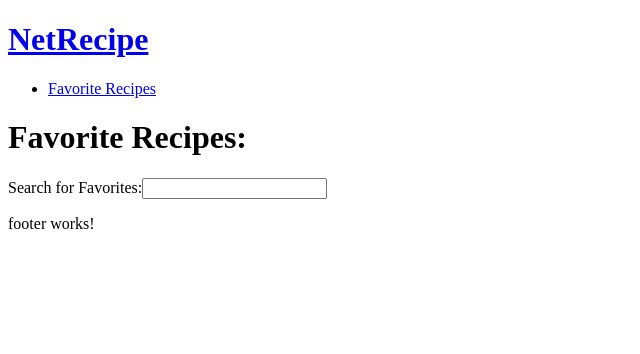
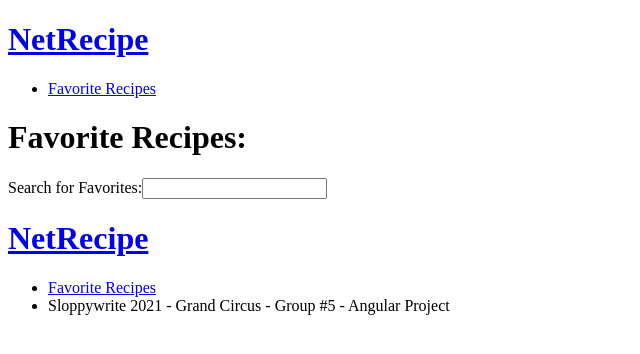
Before and after one commit to john-hoey/angular-project-recipes, an Angular app: page /favorites in a window 1280 px wide. Shown: the top 354 px of the page, without its empty margins (0-640 px from the left). Built offline with nearby package versions, Linux system fonts and the light colour scheme.

Commit message:
wrote the footer html and put a red background on the button for favorites when toggled.

```diff
--- a/src/app/footer/footer.component.html
+++ b/src/app/footer/footer.component.html
@@ -1 +1,9 @@
-<p>footer works!</p>
+<footer>
+  <h1><a routerLink="/home">NetRecipe</a></h1>
+  <nav>
+    <ul>
+      <li><a routerLink="/favorites">Favorite Recipes</a></li>
+      <li>Sloppywrite 2021 - Grand Circus - Group #5 - Angular Project</li>
+    </ul>
+  </nav>
+</footer>
--- a/src/app/recipe-card/recipe-card.component.css
+++ b/src/app/recipe-card/recipe-card.component.css
@@ -0,0 +1,3 @@
+.favorite {
+  background-color: red;
+}
--- a/src/styles.css
+++ b/src/styles.css
@@ -1 +1,4 @@
 /* You can add global styles to this file, and also import other style files */
+.favorite {
+  background-color: red;
+}
```
